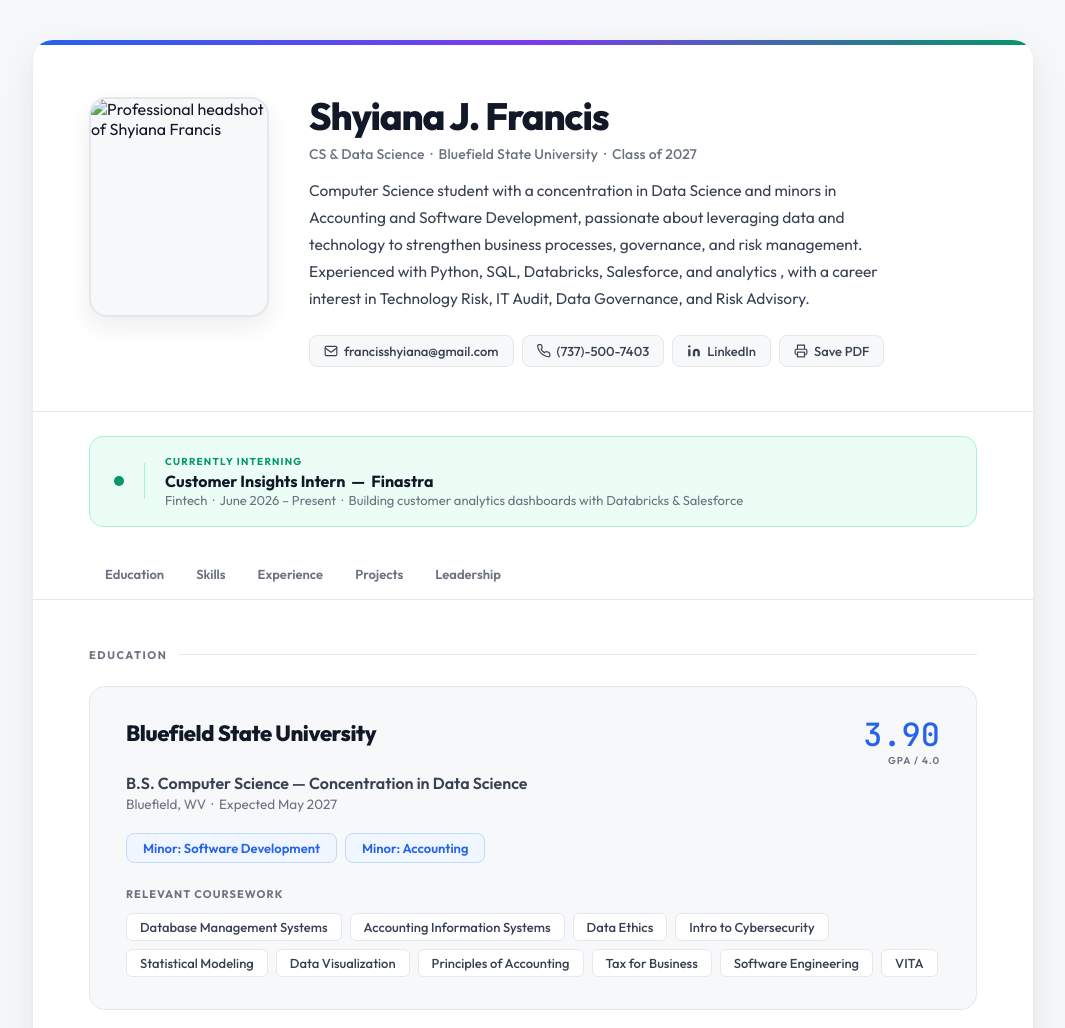
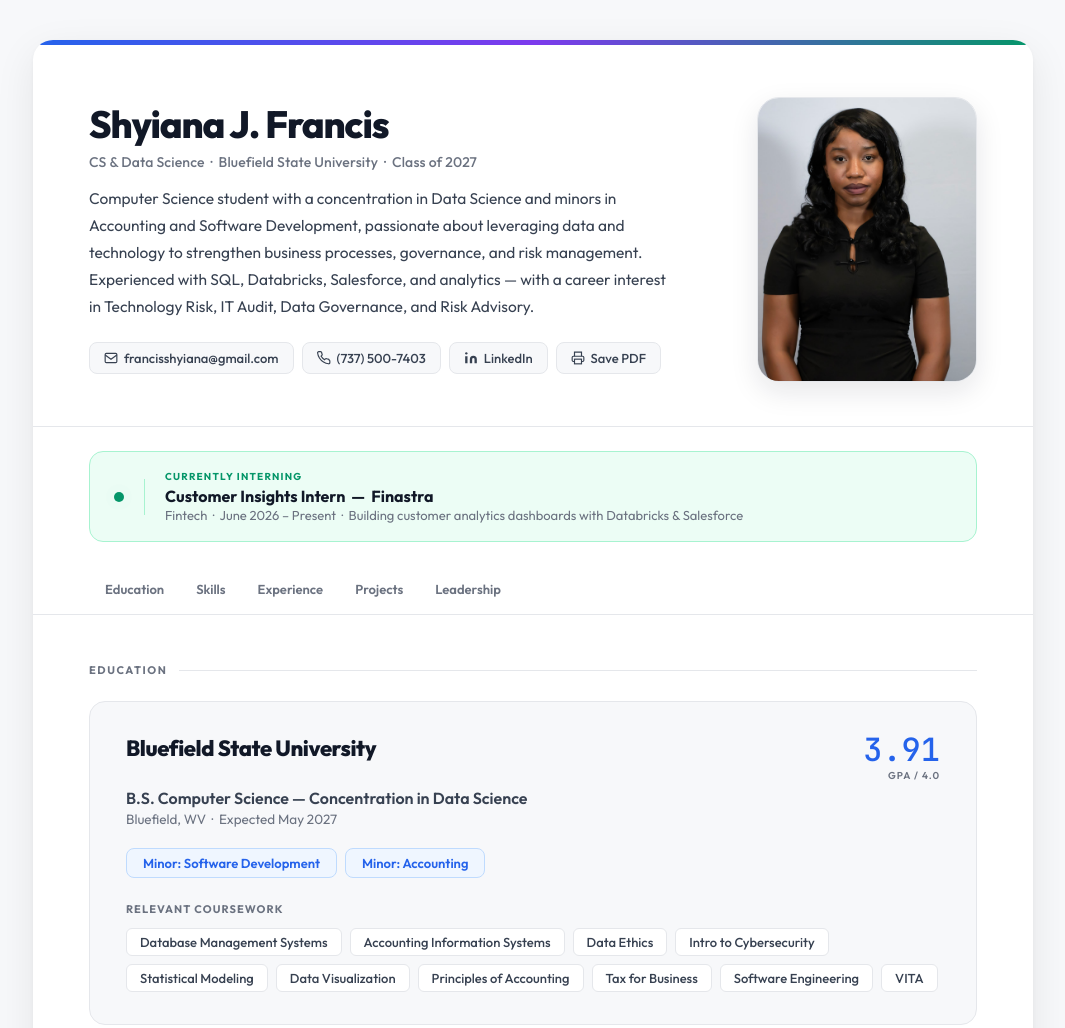
Before and after one commit to Shyiana/my-portfolio, a plain HTML site: page index.html in a window 1280 px wide. Shown: the top 1028 px of the page, without its empty margins (107-1172 px from the left). Drawn offline with Linux system fonts and the light colour scheme.

Commit message:
Update hero section styles and content

```diff
--- a/index.html
+++ b/index.html
@@ -37,10 +37,10 @@
 .stripe{height:5px;background:linear-gradient(90deg,#2563EB 0%,#7C3AED 50%,#059669 100%)}
 
 /* HERO */
-.hero{padding:52px 56px 44px;display:flex;align-items:flex-start;gap:40px;border-bottom:1px solid var(--border)}
-.hero-photo-wrap{width:180px;height:220px;border-radius:18px;overflow:hidden;flex-shrink:0;border:2px solid var(--border);background:var(--bg);box-shadow:0 10px 24px rgba(17,24,39,.08)}
-.hero-img{width:100%;height:100%;object-fit:cover;object-position:center 18%;display:block}
-.hero-body{flex:1;min-width:0}
+.hero{padding:52px 56px 44px;display:flex;align-items:center;gap:44px;border-bottom:1px solid var(--border)}
+.hero-photo-wrap{order:2;width:220px;height:285px;border-radius:22px;overflow:hidden;flex-shrink:0;border:1.5px solid var(--border);background:linear-gradient(180deg,#F9FAFB,#EEF2F7);box-shadow:0 10px 28px rgba(17,24,39,.10)}
+.hero-img{width:100%;height:100%;object-fit:cover;object-position:center 20%;display:block}
+.hero-body{order:1;flex:1;min-width:0}
 .hero-name{font-size:38px;font-weight:800;letter-spacing:-0.03em;color:var(--ink);line-height:1.05;margin-bottom:8px}
 .hero-line{font-size:14px;font-weight:500;color:var(--ink3);margin-bottom:14px;letter-spacing:0.01em}
 .hero-bio{font-size:15.5px;line-height:1.75;color:var(--ink2);margin-bottom:22px;max-width:580px}
@@ -133,7 +133,9 @@
 footer a:hover{color:#fff}
 
 @media(max-width:680px){
-  .hero{padding:32px 24px 28px;flex-direction:column;gap:20px}
+  .hero{padding:32px 24px 28px;flex-direction:column;align-items:flex-start;gap:24px}
+  .hero-photo-wrap{order:1;width:100%;max-width:260px;height:320px}
+  .hero-body{order:2}
   .fi-bar{margin:16px 24px}
   nav{padding:0 24px}
   .content{padding:0 24px 56px}
@@ -152,12 +154,12 @@
 <!-- HERO -->
 <header class="hero">
   <div class="hero-photo-wrap">
-    <img class="hero-img" src="IMG_9524.JPG" alt="Professional headshot of Shyiana Francis">
+    <img class="hero-img" src="IMG_9524%202.JPG" alt="Professional headshot of Shyiana Francis">
   </div>
   <div class="hero-body">
     <h1 class="hero-name">Shyiana J. Francis</h1>
     <p class="hero-line">CS &amp; Data Science &nbsp;·&nbsp; Bluefield State University &nbsp;·&nbsp; Class of 2027</p>
-    <p class="hero-bio">Computer Science student with a concentration in Data Science and minors in Accounting and Software Development, passionate about leveraging data and technology to strengthen business processes, governance, and risk management. Experienced with Python, SQL, Databricks, Salesforce, and analytics , with a career interest in Technology Risk, IT Audit, Data Governance, and Risk Advisory.</p>
+    <p class="hero-bio">Computer Science student with a concentration in Data Science and minors in Accounting and Software Development, passionate about leveraging data and technology to strengthen business processes, governance, and risk management. Experienced with SQL, Databricks, Salesforce, and analytics — with a career interest in Technology Risk, IT Audit, Data Governance, and Risk Advisory.</p>
     <div class="hero-links">
       <a href="mailto:francisshyiana@gmail.com" class="hero-link">
         <svg width="14" height="14" viewBox="0 0 24 24" fill="none" stroke="currentColor" stroke-width="2"><rect x="2" y="4" width="20" height="16" rx="2"/><path d="m2 7 10 7 10-7"/></svg>
@@ -165,7 +167,7 @@
       </a>
       <a href="tel:7375007403" class="hero-link">
         <svg width="14" height="14" viewBox="0 0 24 24" fill="none" stroke="currentColor" stroke-width="2"><path d="M22 16.92v3a2 2 0 0 1-2.18 2 19.79 19.79 0 0 1-8.63-3.07A19.5 19.5 0 0 1 4.15 12 19.79 19.79 0 0 1 1.07 3.38 2 2 0 0 1 3.05 1h3a2 2 0 0 1 2 1.72 12.84 12.84 0 0 0 .7 2.81 2 2 0 0 1-.45 2.11L7.09 8.91a16 16 0 0 0 6 6l1.27-1.27a2 2 0 0 1 2.11-.45 12.84 12.84 0 0 0 2.81.7A2 2 0 0 1 21 16z"/></svg>
-        (737)-500-7403
+        (737) 500-7403
       </a>
       <a href="https://linkedin.com/in/shyiana-francis-433095241" target="_blank" rel="noopener" class="hero-link">
         <svg width="14" height="14" viewBox="0 0 24 24" fill="currentColor"><path d="M16 8a6 6 0 0 1 6 6v7h-4v-7a2 2 0 0 0-4 0v7h-4v-7a6 6 0 0 1 6-6z"/><rect x="2" y="9" width="4" height="12"/><circle cx="4" cy="4" r="2"/></svg>
@@ -209,7 +211,7 @@
       <div class="edu-top">
         <span class="edu-school">Bluefield State University</span>
         <div class="edu-gpa-block">
-          <div class="edu-gpa">3.90</div>
+          <div class="edu-gpa">3.91</div>
           <div class="edu-gpa-label">GPA / 4.0</div>
         </div>
       </div>
```
